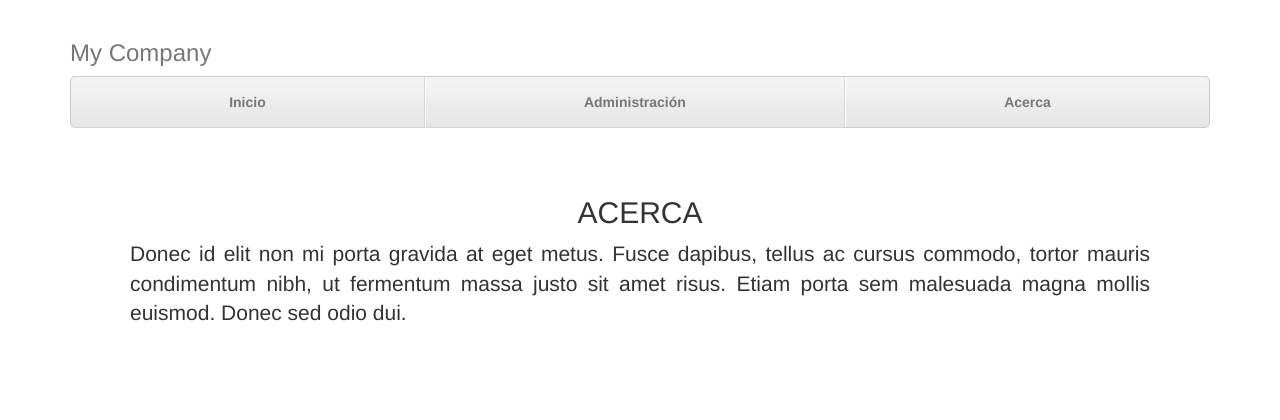
After one commit to alonsohr70/appvacantes, a Flask app: page /acerca in a window 1280 px wide. The commit adds this page. Shown: the top 420 px of the page. Run offline with Flask 3, Linux system fonts and the light colour scheme; some libraries are stand-ins or nearby versions.

Commit message:
nuevos cambios

```diff
--- a/app/__init__.py
+++ b/app/__init__.py
@@ -4,6 +4,8 @@ from flask import Flask
 from .models import db, Usuario
 import os
 from .routes.main_routes import main_bp
+from .routes.vacante_routes import vacante_bp
+
 
 def create_app():
     app = Flask(__name__)
@@ -29,5 +31,6 @@ def create_app():
             db.session.commit()
 
     app.register_blueprint(main_bp)
+    app.register_blueprint(vacante_bp)
 
     return app
--- a/app/routes/main_routes.py
+++ b/app/routes/main_routes.py
@@ -12,3 +12,7 @@ def index():
 
     #renderizamos a un html y pasamos los datos
     return render_template('index.html', vacantes=vacantes)
+
+@main_bp.route('/acerca')
+def acerca():
+    return render_template("acerca.html")
--- /dev/null
+++ b/app/templates/acerca.html
@@ -0,0 +1,46 @@
+<!DOCTYPE html>
+<html lang="en">
+  <head>
+    <meta charset="utf-8">
+    <meta name="viewport" content="width=device-width, initial-scale=1">
+    <!-- The above 3 meta tags *must* come first in the head; any other head content must come *after* these tags -->
+    <meta name="description" content="">
+    <meta name="author" content="">
+    <link rel="icon" href="favicon.ico">
+    <title>My Company - Acerca</title>
+    <!-- Bootstrap core CSS A TRAVES DE JINJA2-->
+    <link href="{{ url_for('static', filename='css/bootstrap.min.css') }}" rel="stylesheet">
+    <!-- Custom styles for this template -->
+    <link href="{{ url_for('static', filename='css/justified-nav.css') }}" rel="stylesheet">
+
+  </head>
+
+  <body>
+
+    <div class="container">
+
+      <!-- The justified navigation menu is meant for single line per list item.
+           Multiple lines will require custom code not provided by Bootstrap. -->
+      <div class="masthead">
+        <h3 class="text-muted">My Company</h3>
+        <nav>
+          <ul class="nav nav-justified">
+            <li><a href="{{ url_for('main.index') }}">Inicio</a></li>
+            <li><a href="#">Administración</a></li>
+            <li><a href="#">Acerca</a></li>
+          </ul>
+        </nav>
+      </div>
+
+      <!-- Jumbotron -->
+      <div class="jumbotron">
+        <h2>ACERCA</h2>
+        <p class="lead text-justify">
+        	Donec id elit non mi porta gravida at eget metus. Fusce dapibus, tellus ac cursus commodo, tortor mauris condimentum nibh, ut fermentum massa justo sit amet risus. Etiam porta sem malesuada magna mollis euismod. Donec sed odio dui.
+        <p>
+      </div>
+
+    </div> <!-- /container -->
+
+  </body>
+</html>
--- a/app/templates/index.html
+++ b/app/templates/index.html
@@ -25,9 +25,9 @@
         <h3 class="text-muted">My Company</h3>
         <nav>
           <ul class="nav nav-justified">
-            <li><a href="#">Inicio</a></li>
+            <li><a href="{{ url_for('main.index') }}">Inicio</a></li>
             <li><a href="#">Administración</a></li>
-            <li><a href="#">Acerca</a></li>
+            <li><a href="{{ url_for('main.acerca') }}">Acerca</a></li>
           </ul>
         </nav>
       </div>
--- a/run.py
+++ b/run.py
@@ -9,6 +9,7 @@ def hello():
     c = a + b
     return "Hola mundo, mi suma es esta: " + str(c)
 '''
+
 from app import create_app
 
 app = create_app()
```
Also changed, not shown: app/routes/vacante_routes.py (added, +10 -0 lines), app/templates/detalle.html (added, +63 -0 lines).
